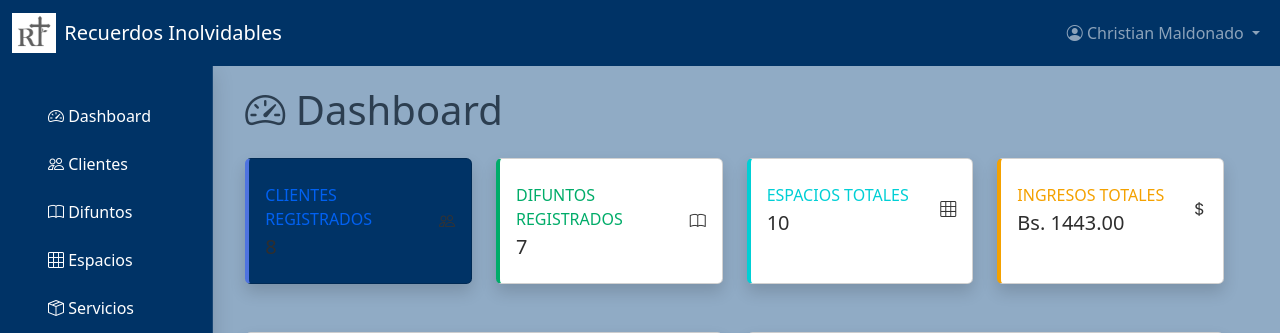
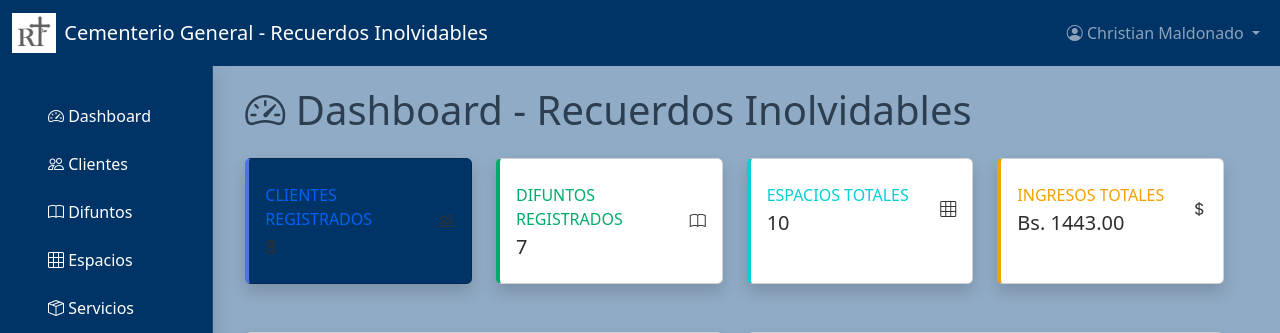
Before and after one commit to ToALycan/SistemaCementerio, a Flask app: page /dashboard/ in a window 1280 px wide. Shown: the top 333 px of the page. Run offline with Flask 3, Linux system fonts and the light colour scheme; a user stored in the database is signed in.

Commit message:
Ultimos Detalles

```diff
--- a/controllers/espacio_controller.py
+++ b/controllers/espacio_controller.py
@@ -26,7 +26,7 @@ def create():
     fecha_str = request.form['fecha_ocupacion']
     difunto_id = request.form['difunto_id']
 
-    fecha_ocupacion = datetime.strptime(fecha_str, '%Y-%m-%d').date()
+    fecha_ocupacion = datetime.strptime(fecha_str, '%Y-%m-%d').date() if fecha_str else None
 
     espacio = Espacio(numero=numero, tipo=tipo, descripcion=descripcion, sector=sector, pabellon=pabellon, fila=fila, estado=estado, fecha_ocupacion=fecha_ocupacion, difunto_id=difunto_id)
     espacio.save()
@@ -49,7 +49,7 @@ def edit(id):
         fecha_str = request.form['fecha_ocupacion']
         difunto_id = request.form['difunto_id']
 
-        fecha_ocupacion = datetime.strptime(fecha_str, '%Y-%m-%d').date()
+        fecha_ocupacion = datetime.strptime(fecha_str, '%Y-%m-%d') if fecha_str else None
 
         espacio.update(numero=numero, tipo=tipo, descripcion=descripcion, sector=sector, pabellon=pabellon, fila=fila, estado=estado, fecha_ocupacion=fecha_ocupacion, difunto_id=difunto_id)
         flash("Espacio actualizado", "success")
--- a/templates/base.html
+++ b/templates/base.html
@@ -134,7 +134,7 @@
         <div class="container-fluid">
 <a class="navbar-brand d-flex align-items-center" href="{{ url_for('index') }}">
     <img src="{{ url_for('static', filename='img/logo.jpg') }}" alt="Logo" height="40" class="me-2">
-    Recuerdos Inolvidables
+    Cementerio General - Recuerdos Inolvidables
 </a>
             <button class="navbar-toggler" type="button" data-bs-toggle="collapse" data-bs-target="#navbarNav">
                 <span class="navbar-toggler-icon"></span>
--- a/templates/dash/index.html
+++ b/templates/dash/index.html
@@ -92,7 +92,7 @@
 <div class="container-fluid">
     <div class="row">
         <!-- Contenido del Dashboard -->
-        <h1 class="mb-4"><i class="bi bi-speedometer2"></i> Dashboard</h1>
+        <h1 class="mb-4"><i class="bi bi-speedometer2"></i> Dashboard - Recuerdos Inolvidables</h1>
 
         <div class="row mb-4">
             <!-- Tarjeta Clientes -->
--- a/templates/espacios/create.html
+++ b/templates/espacios/create.html
@@ -58,7 +58,7 @@
                 <div class="row">
                     <div class="col-md-6 mb-3">
                         <label for="fecha_ocupacion" class="form-label">Fecha de Asignacion</label>
-                        <input type="date" class="form-control" id="fecha_ocupacion" name="fecha_ocupacion">
+                        <input type="datetime-local" class="form-control" id="fecha_ocupacion" name="fecha_ocupacion">
                     </div>
                 </div>
             </div>
```
Also changed, not shown: instance/cementerio.db, 1 other file.
